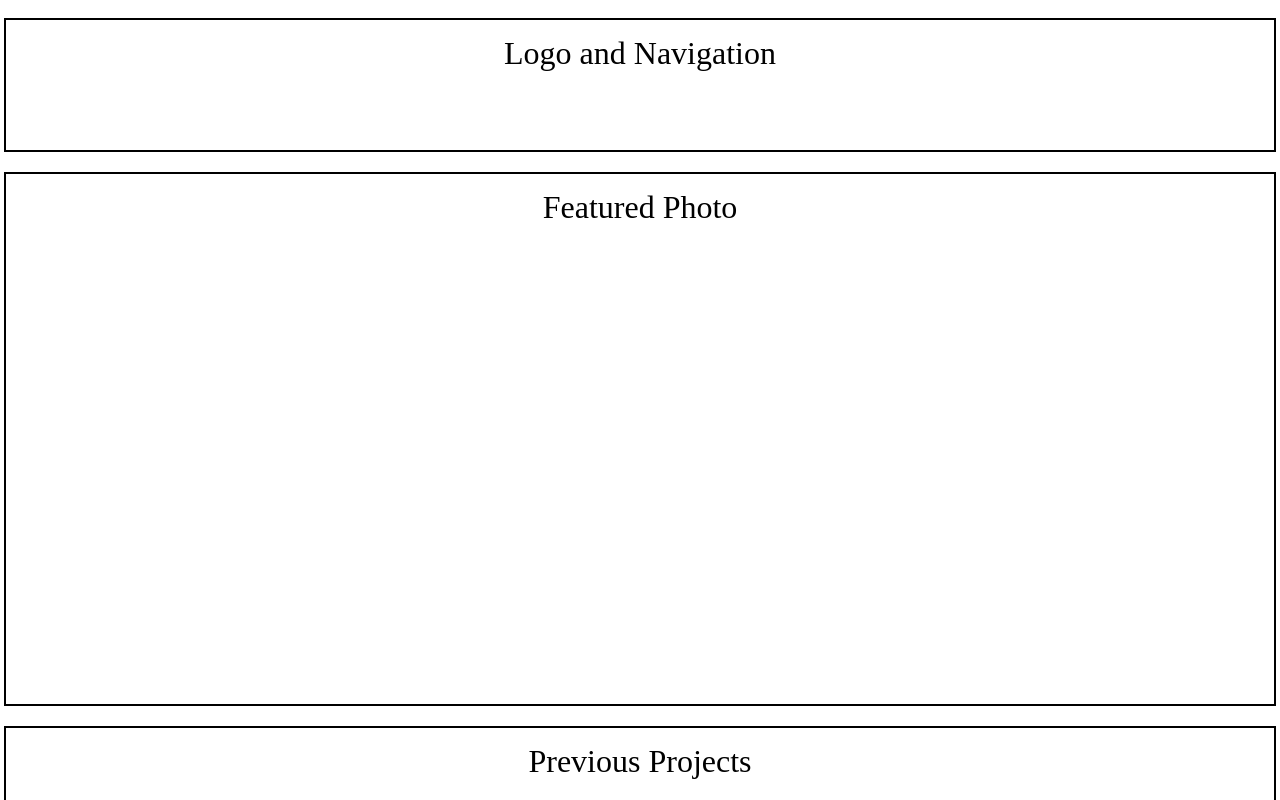
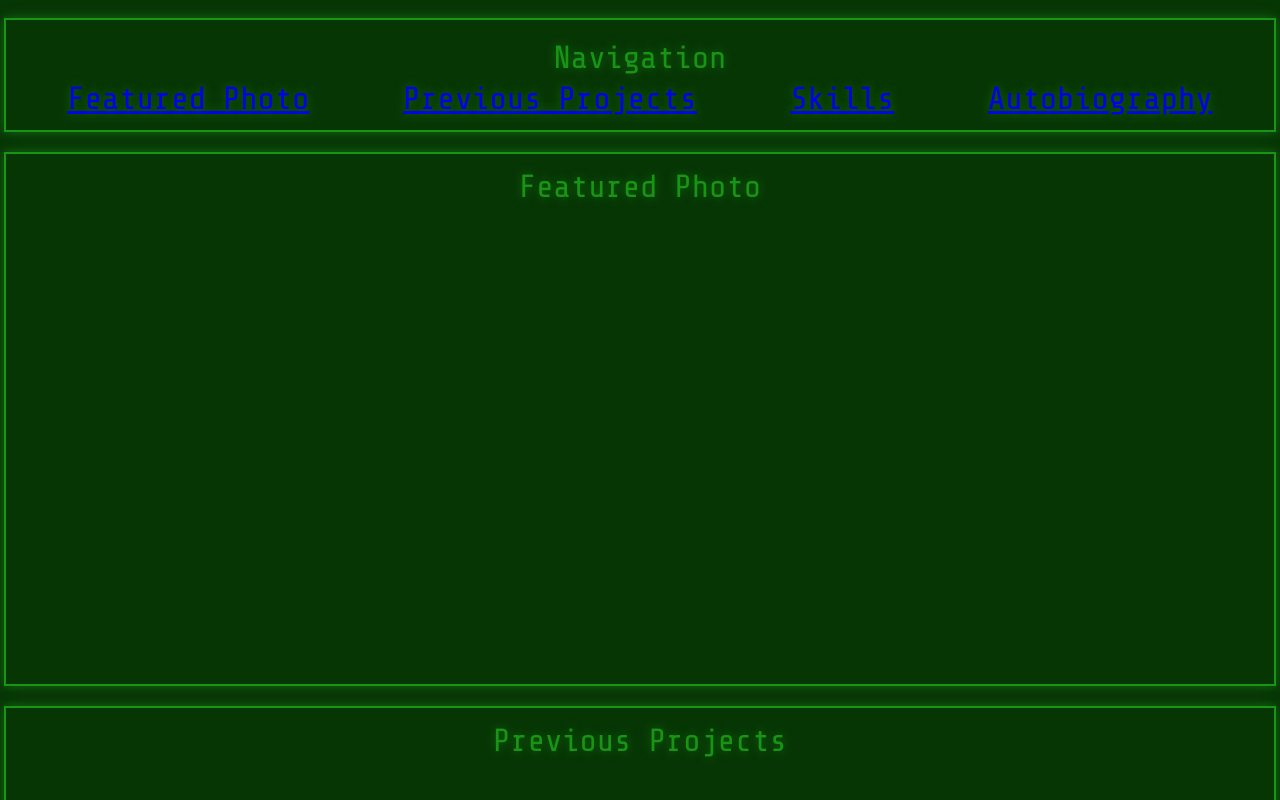
Before and after one commit to alanvender77/alanvender77.github.io, a plain HTML site: page index.html in a window 1280 px wide. Shown: the top 800 px of the page. Drawn offline with Linux system fonts and the light colour scheme.

Commit message:
style: added colors, added glow effect feat: fixed page links

```diff
--- a/index.html
+++ b/index.html
@@ -7,12 +7,15 @@
     <link rel="stylesheet" href="./style.css">
 </head>
 <body>
-    <div class="header">
-        <div class="headerContent"> Logo and Navigation </br>
-            <!-- <div class="headerNav" id="navPhoto">Featured Photo</div>
-            <div class="headerNav" id="navProjects">Previous Projects</div>
-            <div class="headerNav" id="navSkills">Skills</div>
-            <div class="headerNav" id="navBio">Autobiography</div> -->
+    <div class="header" id = "header">
+        <div class="headerContent">
+            <div class="headerContextText">Navigation </br></div>
+            <div class="navBarText">
+                <a href="#photo" class="headerNav" id="navPhoto">Featured Photo</a>
+                <a href="#projects" class="headerNav" id="navProjects">Previous Projects</a>
+                <a href="#skills" class="headerNav" id="navSkills">Skills</a>
+                <a href="#bio" class="headerNav" id="navBio">Autobiography</a>
+            </div>
         </div>
     </div>
     <div class="main">
--- a/style.css
+++ b/style.css
@@ -1,5 +1,11 @@
+@font-face {
+    font-family: 'f4font'; /* Name your font family */
+    src: url('./fonts/ShareTechMono-Regular.ttf'); /* Locate the .ttf file within your directory*/
+  }
+
 body {
-    /* background-color: aqua; */
+    background-color: #073605;
+    font-family: "f4font";
 }
 
 .main, .header, .footer {
@@ -25,16 +31,20 @@ body {
 
     text-align: center;
     font-size: 200%;
+    color: #199515;
 
     margin: 10px;
     padding: 15px;
-    border: 2px solid black;
+    border: 2px solid;
+    box-shadow: 0 0 10px #146c11;
+    text-shadow: 0 0 10px #146c11 ;
     /* background-color: green; */
 }
 
 .headerContent {
+
     width: 98%;
-    height: 100px;
+    height: 80px;
 }
 
 .mainContent{
@@ -55,3 +65,15 @@ body {
 .footerLogo {
     padding: 10px;
 }
+
+.headerContextText{
+    margin: 5px;
+}
+
+.navBarText{
+    display: flex;
+    justify-content: space-around;
+}
+
+/* pipBoy-logo: https://steamcommunity.com/sharedfiles/filedetails/?l=russian&id=498465882 */
+/* fallout4-terminal-font: https://fonts.google.com/selection  */
```
Also changed, not shown: fonts/ShareTechMono-Regular.ttf (added).
